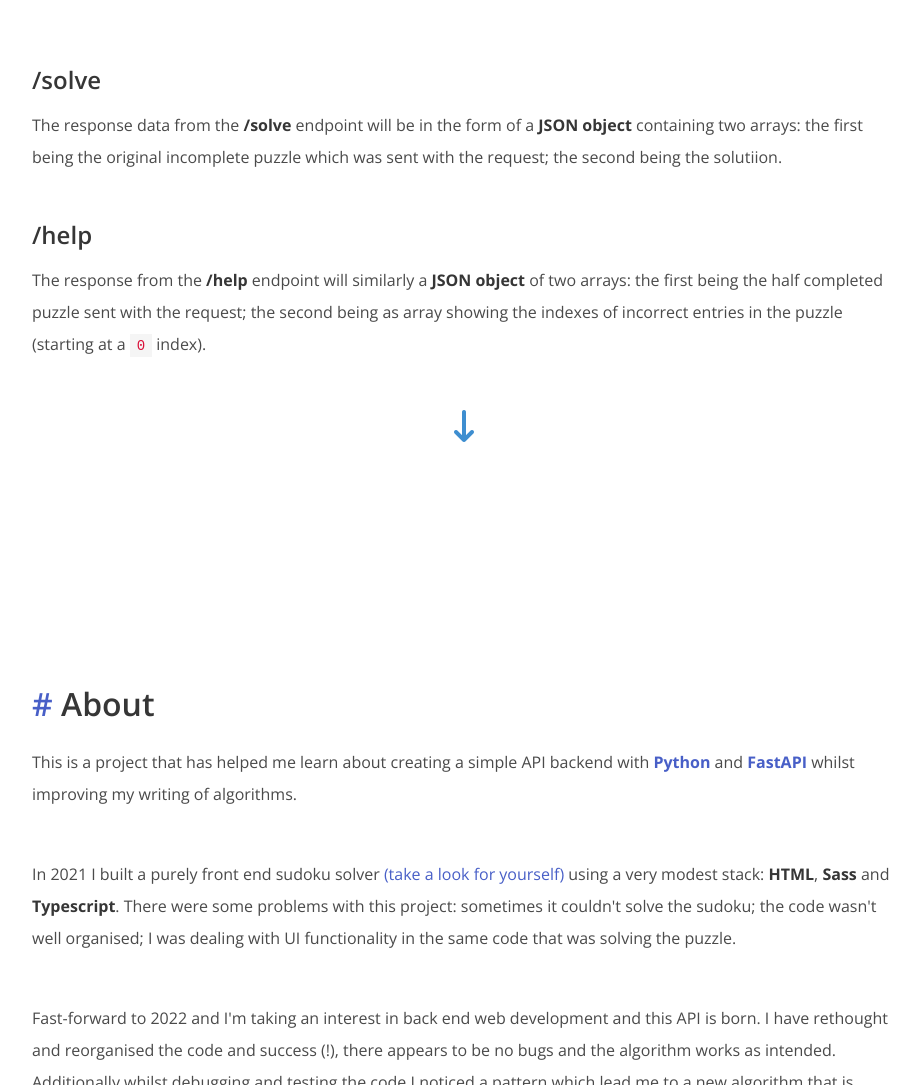
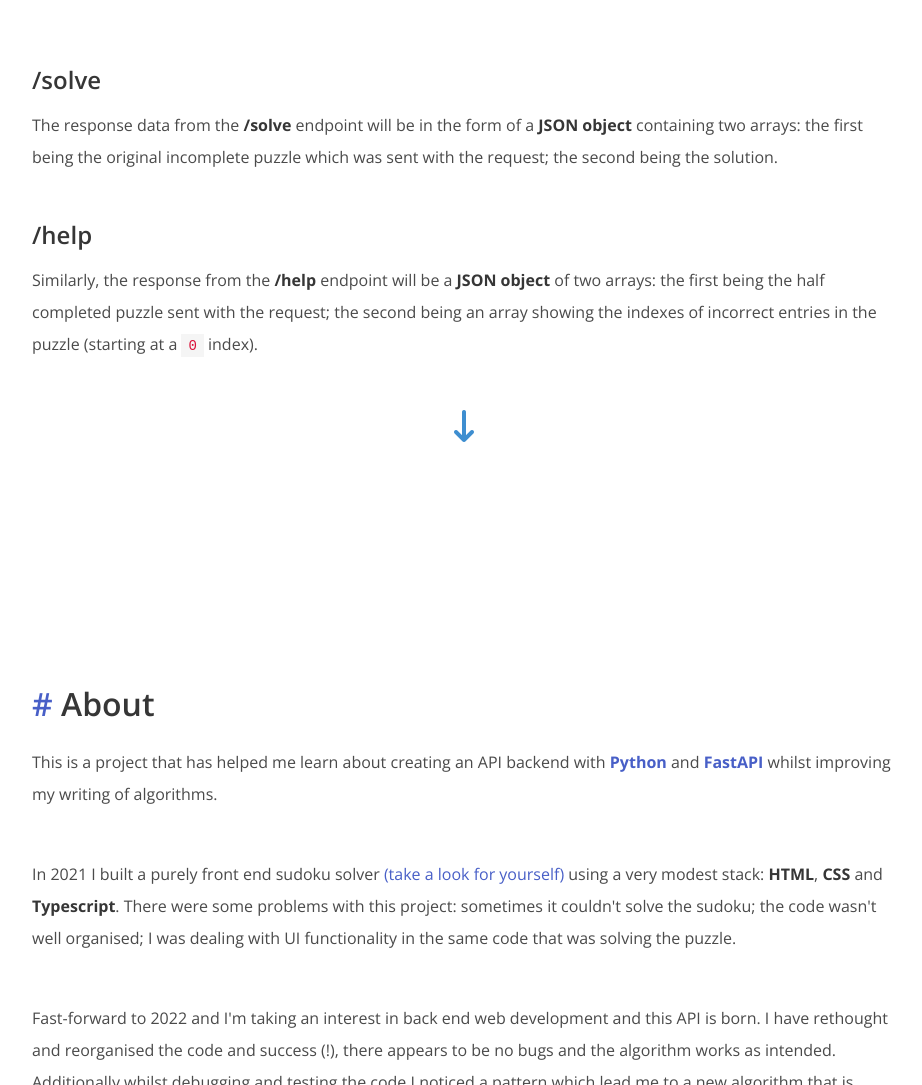
Before and after one commit to samuelcbird/sudoku_backend_api, a website: page public/index.html in a window 1280 px wide. Shown: the part 3038-4123 px from the top of the page, without its empty margins (176-1098 px from the left). Drawn offline with nearby package versions, Linux system fonts and the light colour scheme.

Commit message:
fixing spelling errors on the landing page

```diff
--- a/public/index.html
+++ b/public/index.html
@@ -156,11 +156,11 @@
       <div class="content">
         <h3 class="mt-6">/solve</h3>
         <p>
-          The response data from the <strong>/solve</strong> endpoint will be in the form of a <strong>JSON object</strong> containing two arrays: the first being the original incomplete puzzle which was sent with the request; the second being the solutiion.
+          The response data from the <strong>/solve</strong> endpoint will be in the form of a <strong>JSON object</strong> containing two arrays: the first being the original incomplete puzzle which was sent with the request; the second being the solution.
         </p>
         <h3 class="mt-6">/help</h3>
         <p>
-          The response from the <strong>/help</strong> endpoint will similarly a <strong>JSON object</strong> of two arrays: the first being the half completed puzzle sent with the request; the second being as array showing the indexes of incorrect entries in the puzzle (starting at a <code>0</code> index).
+          Similarly, the response from the <strong>/help</strong> endpoint will be a <strong>JSON object</strong> of two arrays: the first being the half completed puzzle sent with the request; the second being an array showing the indexes of incorrect entries in the puzzle (starting at a <code>0</code> index).
         </p>
         <p class="has-text-centered mt-6"><a href="#about" class="fa-solid fa-arrow-down-long is-size-3 has-text-info"></a></p>
       </div>
@@ -176,10 +176,10 @@
       </h1>
       <div class="content">
         <p class="mb-6">
-          This is a project that has helped me learn about creating a simple API backend with <strong><a href="https://www.python.org/">Python</a></strong> and <strong><a href="https://fastapi.tiangolo.com/">FastAPI</a></strong> whilst improving my writing of algorithms.
+          This is a project that has helped me learn about creating an API backend with <strong><a href="https://www.python.org/">Python</a></strong> and <strong><a href="https://fastapi.tiangolo.com/">FastAPI</a></strong> whilst improving my writing of algorithms.
         </p>
         <p class="mb-6">
-          In 2021 I built a purely front end sudoku solver <a href="https://samuelcbird.github.io/sudoku_solver/">(take a look for yourself)</a> using a very modest stack: <strong>HTML</strong>, <strong>Sass</strong> and <strong>Typescript</strong>. There were some problems with this project: sometimes it couldn't solve the sudoku; the code wasn't well organised; I was dealing with UI functionality in the same code that was solving the puzzle.
+          In 2021 I built a purely front end sudoku solver <a href="https://samuelcbird.github.io/sudoku_solver/">(take a look for yourself)</a> using a very modest stack: <strong>HTML</strong>, <strong>CSS</strong> and <strong>Typescript</strong>. There were some problems with this project: sometimes it couldn't solve the sudoku; the code wasn't well organised; I was dealing with UI functionality in the same code that was solving the puzzle.
         </p>
         <p class="mb-6">
           Fast-forward to 2022 and I'm taking an interest in back end web development and this API is born. I have rethought and reorganised the code and success (!), there appears to be no bugs and the algorithm works as intended. Additionally whilst debugging and testing the code I noticed a pattern which lead me to a new algorithm that is much more efficient.
```
